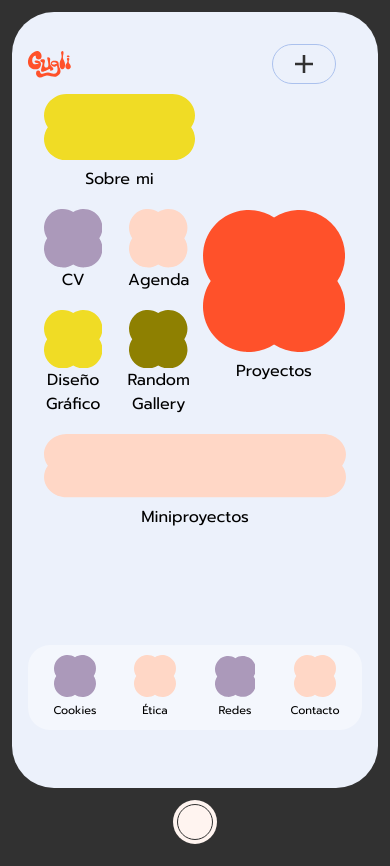
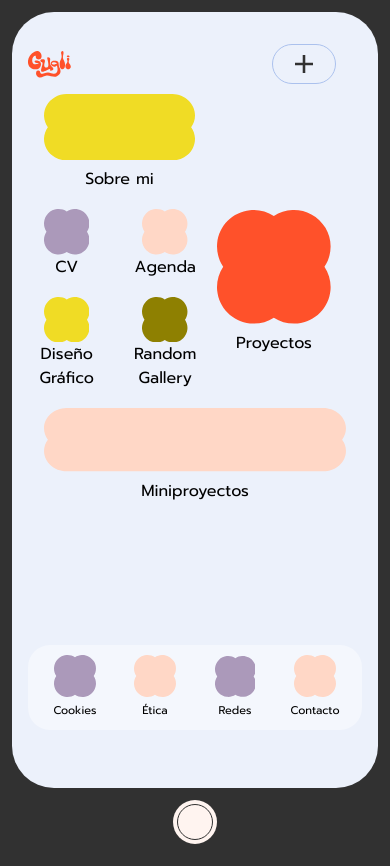
Before and after one commit to mariagugli/project-gamma, a React (Vite) app: page / in a window 390 px wide. Built offline with nearby package versions, Linux system fonts and the light colour scheme.

Commit message:
flowers btn mobile smaller

```diff
--- a/src/views/home/Home.scss
+++ b/src/views/home/Home.scss
@@ -164,18 +164,18 @@
     min-width: 96px;
     width: 100%;
     @include mq($bp-xsmall) {
-        width: 100%;
+        width: 80%;
     }
 }
 
 .flower-default {
-    min-width: 42px;
-    width: 90%;
+    min-width: 40px;
+    width: 70%;
     display: flex;
     flex-direction: column;
     align-items: center;
     @include mq($bp-xsmall) {
-        min-width: 50px;
+        min-width: 40px;
     }
     @include mq() {
         width: 80%;
```
